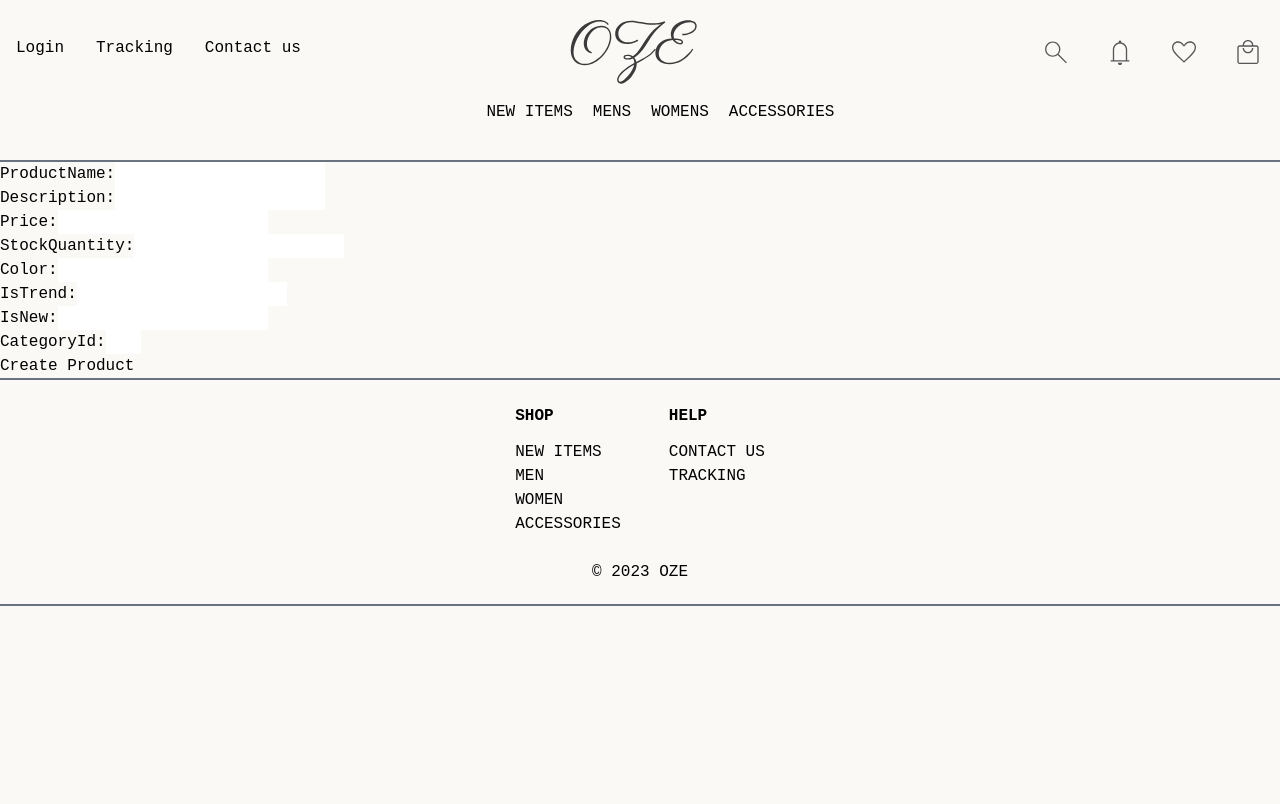
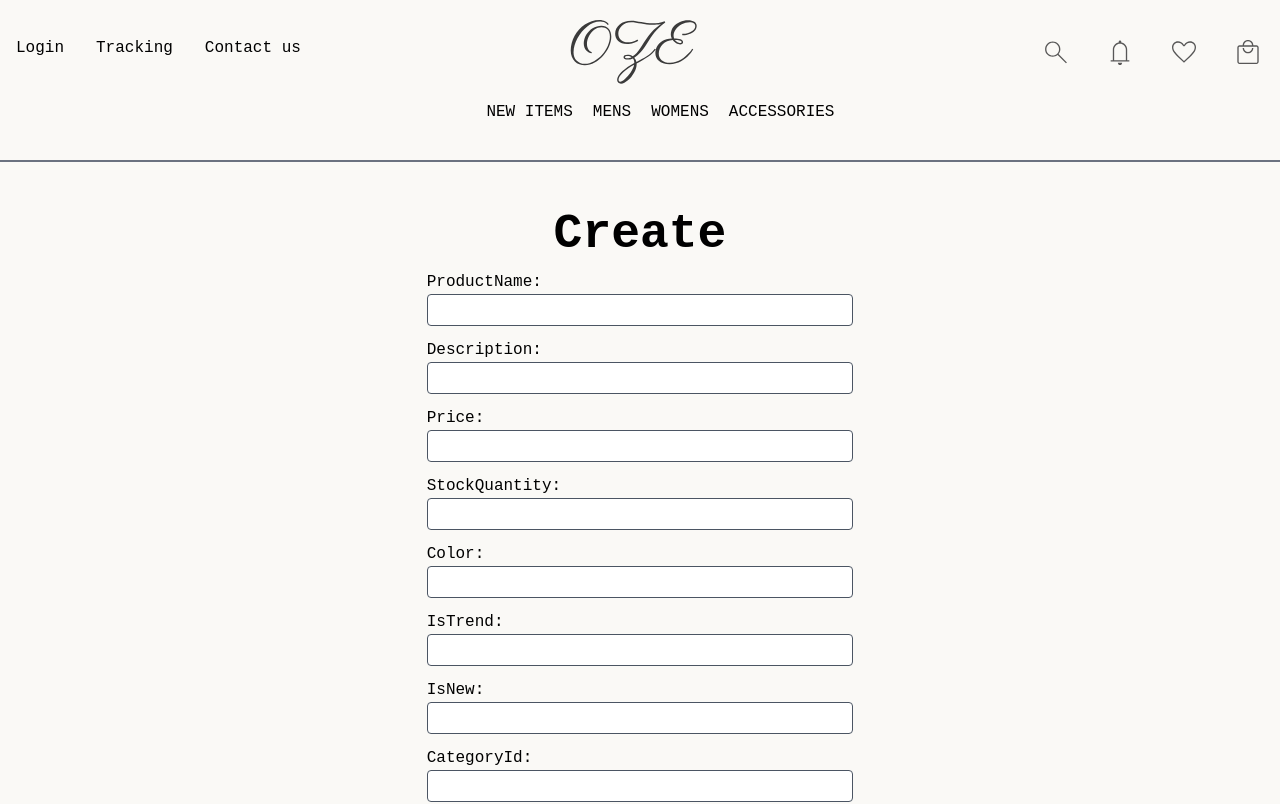
Before and after one commit to ozeproject/frontend, a Next.js app: page /shop/create in a window 1280 px wide. Shown: the top 804 px of the page. Built offline with nearby package versions, Linux system fonts and the light colour scheme.

Commit message:
Create Edit Display

```diff
--- a/components/shop/Filter.tsx
+++ b/components/shop/Filter.tsx
@@ -1,6 +1,14 @@
-import React from 'react';
+import React, { useEffect, useState } from 'react';
 
 const Filter = () => {
+    const [productCount, setProductCount] = useState<number>(0);
+
+  useEffect(() => {
+    fetch('http://localhost:3001/api/productCount')
+      .then((response) => response.json())
+      .then((data) => setProductCount(data.count))
+      .catch((error) => console.error('Error fetching product count:', error));
+  }, []);
   return (
     <div className=' p-10'>
         <div className="filter flex justify-between ">
@@ -14,7 +22,7 @@ const Filter = () => {
                 </select>
             </div>
             <div>
-                <span>{'[ '}999{' }'}</span>
+                <span>{'[ '}{productCount}{' }'}</span>
             </div>
         </div>
     </div>
--- a/pages/authen/forgotpw.tsx
+++ b/pages/authen/forgotpw/[userId].tsx
@@ -1,5 +1,5 @@
 import React from 'react';
-import '../../app/globals.css';
+import '../../../app/globals.css';
 
 const ForgotPW = () => {
     return (
--- a/pages/shop/create.tsx
+++ b/pages/shop/create.tsx
@@ -52,43 +52,44 @@ const Create = () => {
   return (
     <div>
       <Navbar />
-      <div>
+      <div className='w-1/3 mx-auto my-12'>
         <form onSubmit={handleSubmit}>
-          <div>
+        <div className='m-auto w-1/2 text-center text-5xl font-semibold'>Create</div>
+          <div className='mt-3'>
             <label>ProductName:</label>
-            <input type="text" name="ProductName" value={formData.ProductName} onChange={handleInputChange} />
+            <input className='border border-gray-600 w-full rounded h-8 placeholder:pl-3' type="text" name="ProductName" value={formData.ProductName} onChange={handleInputChange} />
           </div>
-          <div>
+          <div className='mt-3'>
             <label>Description:</label>
-            <input type="text" name="Description" value={formData.Description} onChange={handleInputChange} />
+            <input className='border border-gray-600 w-full rounded h-8 placeholder:pl-3' type="text" name="Description" value={formData.Description} onChange={handleInputChange} />
           </div>
-          <div>
+          <div className='mt-3'>
             <label>Price:</label>
-            <input type="number" name="Price" value={formData.Price} onChange={handleInputChange} />
+            <input className='border border-gray-600 w-full rounded h-8 placeholder:pl-3' type="number" name="Price" value={formData.Price} onChange={handleInputChange} />
           </div>
-          <div>
+          <div className='mt-3'>
             <label>StockQuantity:</label>
-            <input type="number" name="StockQuantity" value={formData.StockQuantity} onChange={handleInputChange} />
+            <input className='border border-gray-600 w-full rounded h-8 placeholder:pl-3' type="number" name="StockQuantity" value={formData.StockQuantity} onChange={handleInputChange} />
           </div>
-          <div>
+          <div className='mt-3'>
             <label>Color:</label>
-            <input type="text" name="Color" value={formData.Color} onChange={handleInputChange} />
+            <input className='border border-gray-600 w-full rounded h-8 placeholder:pl-3' type="text" name="Color" value={formData.Color} onChange={handleInputChange} />
           </div>
-          <div>
+          <div className='mt-3'>
             <label>IsTrend:</label>
-            <input type="text" name="IsTrend" value={formData.IsTrend} onChange={handleInputChange} />
+            <input className='border border-gray-600 w-full rounded h-8 placeholder:pl-3' type="text" name="IsTrend" value={formData.IsTrend} onChange={handleInputChange} />
           </div>
-          <div>
+          <div className='mt-3'>
             <label>IsNew:</label>
-            <input type="text" name="IsNew" value={formData.IsNew} onChange={handleInputChange} />
+            <input className='border border-gray-600 w-full rounded h-8 placeholder:pl-3' type="text" name="IsNew" value={formData.IsNew} onChange={handleInputChange} />
           </div>
-          <div>
+          <div className='mt-3'>
             <label>CategoryId:</label>
-            <input type="number" name="CategoryId" value={formData.CategoryId} onChange={handleInputChange} min="1" max="2" />
+            <input className='border border-gray-600 w-full rounded h-8 placeholder:pl-3' type="number" name="CategoryId" value={formData.CategoryId} onChange={handleInputChange} min="1" max="2" />
           </div>
 
-          <div>
-            <button type="submit">Create Product</button>
+          <div className='mt-3 w-2/12 p-1 bg-slate-50 border rounded border-gray-600 text-center '>
+            <button type="submit">Create</button>
           </div>
         </form>
       </div>
--- a/pages/shop/edit/[productId].tsx
+++ b/pages/shop/edit/[productId].tsx
@@ -73,46 +73,47 @@ const EditProduct: React.FC = () => {
   return (
     <div>
       <Navbar />
-      <h1>Edit Product {productId}</h1>
-      <form onSubmit={handleSubmit}>
-        {/* Render form fields similar to the create page */}
-        <div>
-          <label>ProductName:</label>
-          <input type="text" name="ProductName" value={product.ProductName} onChange={handleInputChange} />
-        </div>
-        <div>
+      <div className='w-1/3 mx-auto my-12'>
+        <form onSubmit={handleSubmit}>
+        <div className='m-auto w-1/2 text-center text-5xl font-semibold'>Edit {productId}</div>
+          <div className='mt-3'>
+            <label>ProductName:</label>
+            <input className='border border-gray-600 w-full rounded h-8 placeholder:pl-3' type="text" name="ProductName" value={product.ProductName} onChange={handleInputChange} />
+          </div>
+          <div className='mt-3'>
             <label>Description:</label>
-            <input type="text" name="Description" value={product.Description} onChange={handleInputChange} />
+            <input className='border border-gray-600 w-full rounded h-8 placeholder:pl-3' type="text" name="Description" value={product.Description} onChange={handleInputChange} />
           </div>
-          <div>
+          <div className='mt-3'>
             <label>Price:</label>
-            <input type="number" name="Price" value={product.Price} onChange={handleInputChange} />
+            <input className='border border-gray-600 w-full rounded h-8 placeholder:pl-3' type="number" name="Price" value={product.Price} onChange={handleInputChange} />
           </div>
-          <div>
+          <div className='mt-3'>
             <label>StockQuantity:</label>
-            <input type="number" name="StockQuantity" value={product.StockQuantity} onChange={handleInputChange} />
+            <input className='border border-gray-600 w-full rounded h-8 placeholder:pl-3' type="number" name="StockQuantity" value={product.StockQuantity} onChange={handleInputChange} />
           </div>
-          <div>
+          <div className='mt-3'>
             <label>Color:</label>
-            <input type="text" name="Color" value={product.Color} onChange={handleInputChange} />
+            <input className='border border-gray-600 w-full rounded h-8 placeholder:pl-3' type="text" name="Color" value={product.Color} onChange={handleInputChange} />
           </div>
-          <div>
+          <div className='mt-3'>
             <label>IsTrend:</label>
-            <input type="text" name="IsTrend" value={product.IsTrend} onChange={handleInputChange} />
+            <input className='border border-gray-600 w-full rounded h-8 placeholder:pl-3' type="text" name="IsTrend" value={product.IsTrend} onChange={handleInputChange} />
           </div>
-          <div>
+          <div className='mt-3'>
             <label>IsNew:</label>
-            <input type="text" name="IsNew" value={product.IsNew} onChange={handleInputChange} />
+            <input className='border border-gray-600 w-full rounded h-8 placeholder:pl-3' type="text" name="IsNew" value={product.IsNew} onChange={handleInputChange} />
           </div>
-          <div>
+          <div className='mt-3'>
             <label>CategoryId:</label>
-            <input type="number" name="CategoryId" value={product.CategoryId} onChange={handleInputChange} min="1" max="2" />
+            <input className='border border-gray-600 w-full rounded h-8 placeholder:pl-3' type="number" name="CategoryId" value={product.CategoryId} onChange={handleInputChange} min="1" max="2" />
           </div>
-        {/* Add more fields based on your product structure */}
-        <div>
-          <button type="submit">Update Product</button>
-        </div>
-      </form>
+
+          <div className='mt-3 w-2/12 p-1 bg-slate-50 border rounded border-gray-600 text-center '>
+            <button type="submit">Edit</button>
+          </div>
+        </form>
+      </div>
       <Footer />
     </div>
   );
--- a/pages/shop/index.tsx
+++ b/pages/shop/index.tsx
@@ -22,18 +22,10 @@ interface Product {
 }
 
 const ShopPage = () => {
-  const [productCount, setProductCount] = useState<number>(0);
-
-  useEffect(() => {
-    fetch('http://localhost:3001/api/products/count')
-      .then((response) => response.json())
-      .then((data) => setProductCount(data.count))
-      .catch((error) => console.error('Error fetching product count:', error));
-  }, []);
 
   //เทสเฉยๆ 12ตัว
     //const products = Array.from({ length: 12 }, (_, index) => ({ id: index, name: `Product ${index + 1}` }));
-    const products: Product[] = Array.from({ length: 12 }, (_, index) => ({
+    const products: Product[] = Array.from({ length: 6 }, (_, index) => ({
       ProductId: index,
       ProductName: `Product ${index + 1}`,
       Description: `Description ${index + 1}`,
@@ -63,9 +55,6 @@ const ShopPage = () => {
         <Navbar />
         <Title />
         <Filter />
-        <div>
-          <p>Total Products: {productCount}</p>
-        </div>
 
         {renderProductGrid(products)}
 
```
